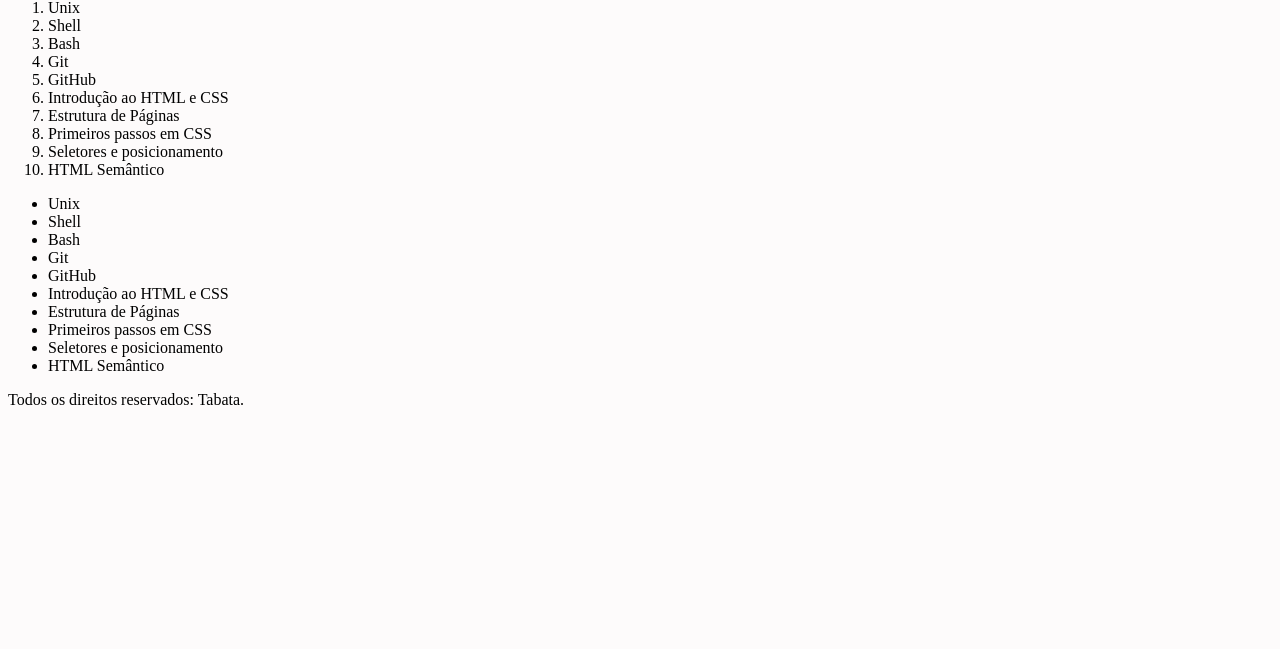
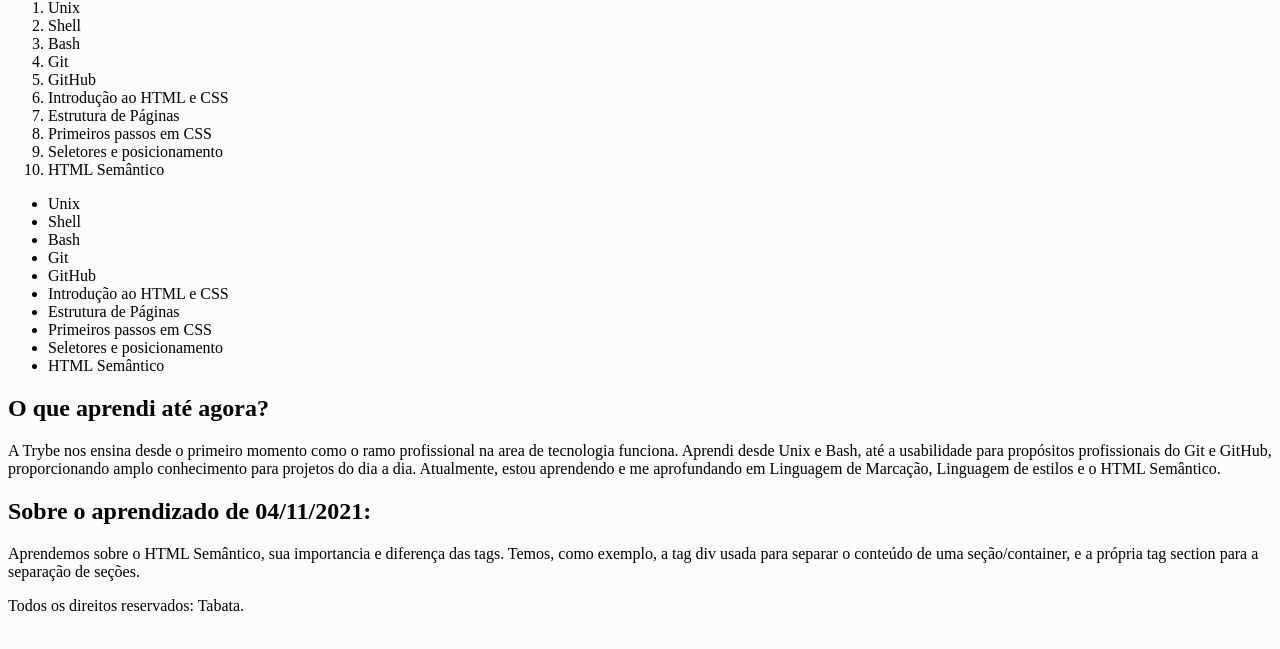
Before and after one commit to TabataSouto/lessons-learned, a plain HTML site: page index.html in a window 1280 px wide. Shown: the part 77-726 px from the top of the page. Drawn offline with Linux system fonts and the light colour scheme.

Commit message:
Requisito 8, 9, 10 e 11

```diff
--- a/index.html
+++ b/index.html
@@ -15,13 +15,18 @@
 <body>
 
     <header id="cabecalho">
+
         <h1 id="titulo"> Primeiras semanas - Trybe! </h1>
 
     </header>
 
+    <section>
+
         <img src="./imagens/tata.jpeg" alt="Minha foto" id="minha_foto">
+        <nav>
             <p>Conheça o meu <a href="https://www.linkedin.com/in/tabatasouto/" target="_blank">linkedin!</a></p>
-
+        </nav>
+    </section>
 
         <ol id="licoes_aprendidas">
             <li> Unix </li>
@@ -49,6 +54,18 @@
             <li> HTML Semântico </li>
         </ul>
 
+        <article>
+            <h2>O que aprendi até agora?</h2>
+            <p>A Trybe nos ensina desde o primeiro momento como o ramo profissional na area de tecnologia funciona. Aprendi desde Unix e Bash, até a usabilidade para propósitos profissionais do Git e GitHub, proporcionando amplo conhecimento para projetos do dia a dia. Atualmente, estou aprendendo e me aprofundando em Linguagem de Marcação, Linguagem de estilos e o HTML Semântico.</p>
+        </article>
+
+        <section>
+            <aside>
+                <h2>Sobre o aprendizado de 04/11/2021:</h2>
+                <p>Aprendemos sobre o HTML Semântico, sua importancia e diferença das tags. Temos, como exemplo, a tag <span>div</span> usada para separar o conteúdo de uma <span>seção/container</span>, e a própria tag <span>section</span> para a separação de seções.</p>
+            </aside>
+        </section>
+
         </main>
 
         <footer id="rodape">
```
Lines whose indentation alone changed are shown as unchanged.
